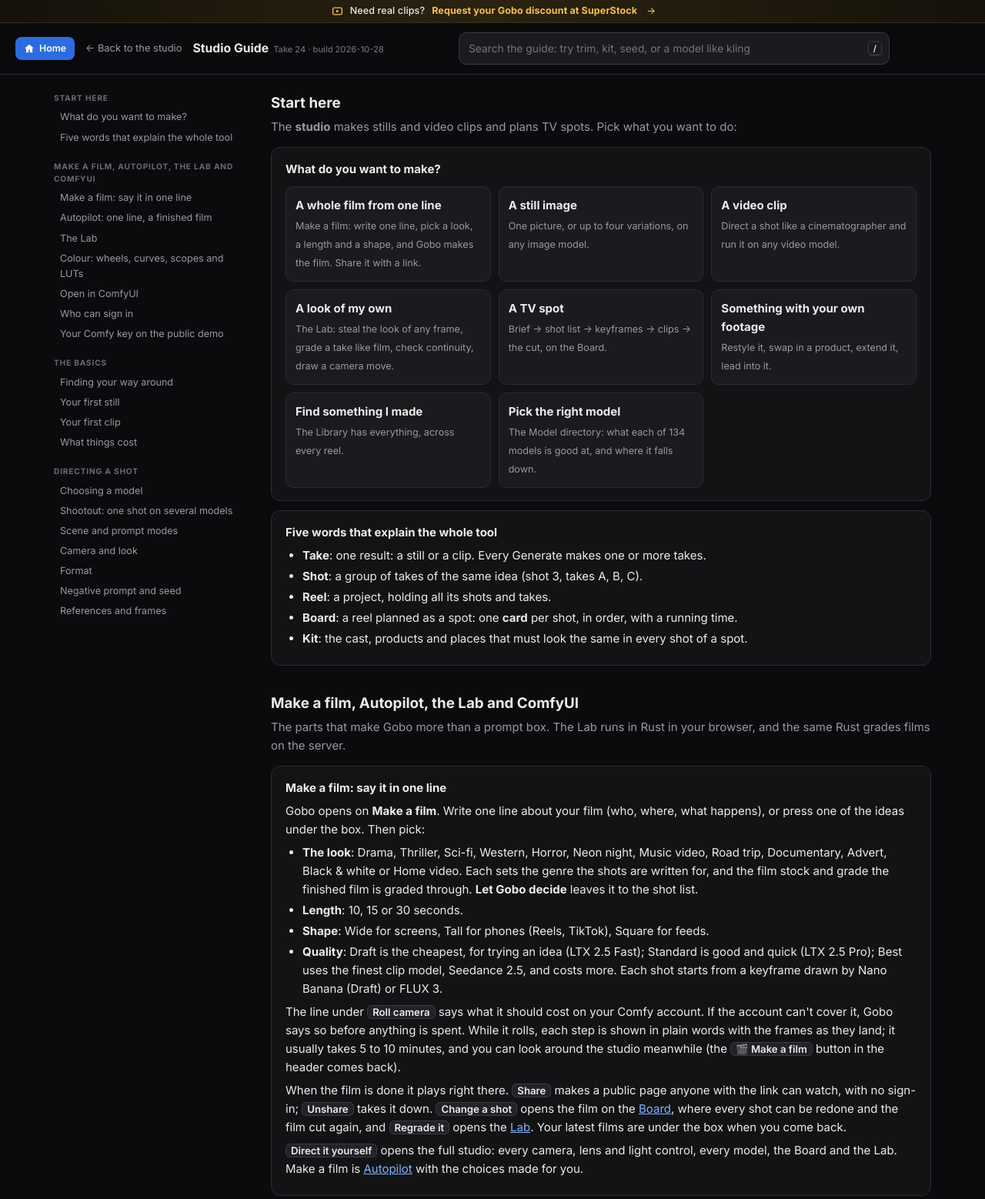
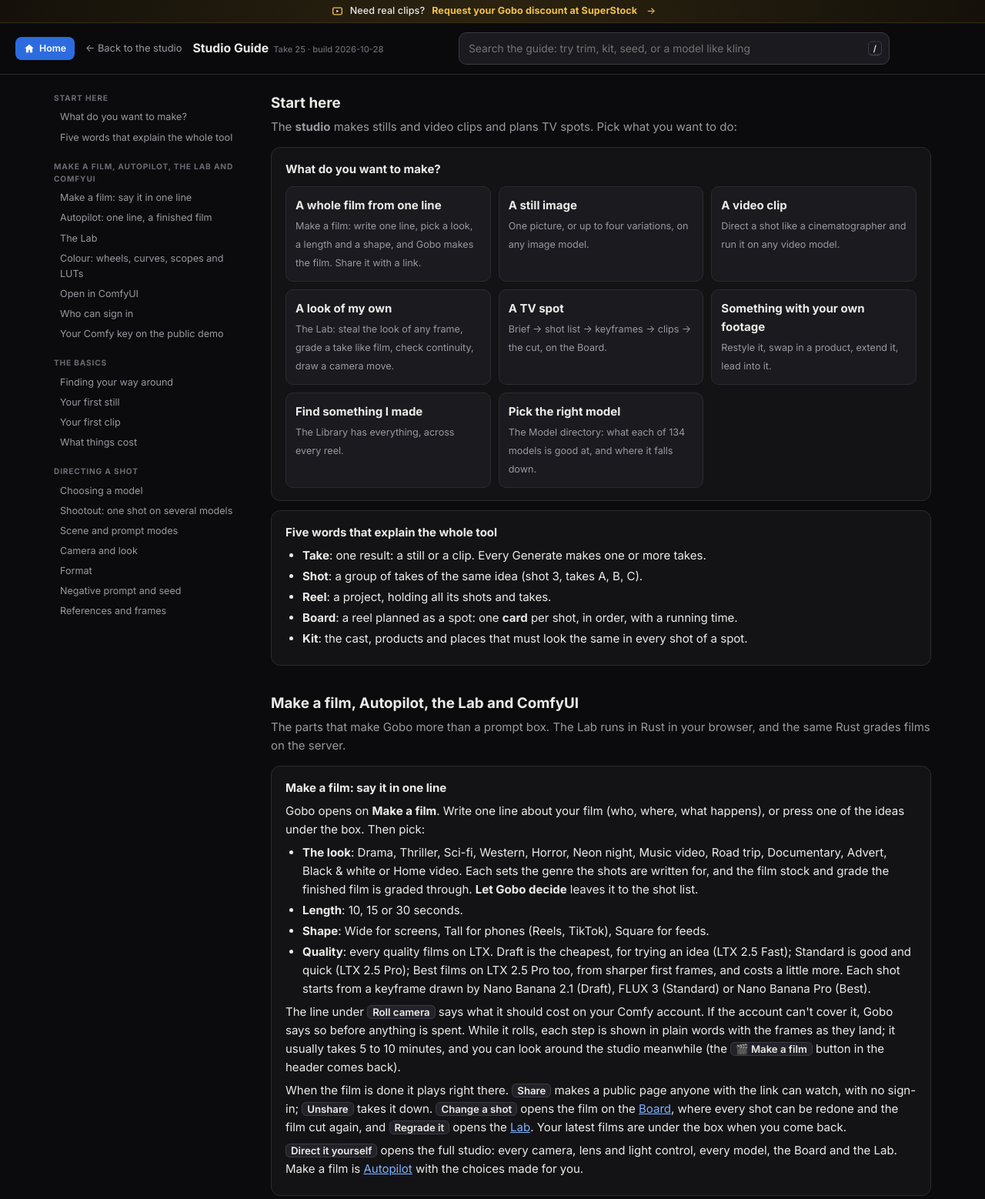
Before and after one commit to RickBL99/gobo, a FastAPI app: page /studio/guide in a window 1280 px wide. Shown: the top 1558 px of the page at 77% size. Run offline with FastAPI, Linux system fonts and the light colour scheme.

Commit message:
Take 25 — Make a film films on LTX at every quality; Seedance 2.5 takes its shape from the frame

```diff
--- a/studio/comfy.py
+++ b/studio/comfy.py
@@ -134,6 +134,7 @@ PRICES = {
     "byteplus/dreamina-seedance-2-0-fast-260128": (0.173, "second"),
     "byteplus/dreamina-seedance-2-5-260628": (0.33, "second"),
     "bfl/flux-3-image": (0.07, "run"), "vertexai/gemini-nano-banana-2.1": (0.06, "run"),
+    "vertexai/gemini-3-pro-image": (0.14, "run"),
 }
 HERO_LABELS = {mid: label for groups in HEROES.values() for _, items in groups for mid, label in items}
 
@@ -689,6 +690,8 @@ def shape(rec: Dict, P: Dict) -> Dict:
     fam = rec.get("family", "flat")
     P = dict(P)
     if fam == "content":
+        if P.get("first_frame") or P.get("last_frame"):
+            P.pop("ratio", None)          # the frame sets the shape; Seedance 2.5 refuses a ratio with one
         items = [{"type": "text", "text": P.pop("prompt", "")}]
         for role, key in (("first_frame", "first_frame"), ("last_frame", "last_frame")):
             if P.get(key):
--- a/studio/release.json
+++ b/studio/release.json
@@ -1,4 +1,4 @@
 {
-  "take": 24,
+  "take": 25,
   "date": "2026-10-28"
 }
--- a/studio/templates/studio_guide.html
+++ b/studio/templates/studio_guide.html
@@ -169,7 +169,7 @@ nav .toggle { display: none; width: 100%; background: none; border: 0; color: va
       <li><b>The look</b>: Drama, Thriller, Sci-fi, Western, Horror, Neon night, Music video, Road trip, Documentary, Advert, Black &amp; white or Home video. Each sets the genre the shots are written for, and the film stock and grade the finished film is graded through. <b>Let Gobo decide</b> leaves it to the shot list.</li>
       <li><b>Length</b>: 10, 15 or 30 seconds.</li>
       <li><b>Shape</b>: Wide for screens, Tall for phones (Reels, TikTok), Square for feeds.</li>
-      <li><b>Quality</b>: Draft is the cheapest, for trying an idea (LTX 2.5 Fast); Standard is good and quick (LTX 2.5 Pro); Best uses the finest clip model, Seedance 2.5, and costs more. Each shot starts from a keyframe drawn by Nano Banana (Draft) or FLUX 3.</li>
+      <li><b>Quality</b>: every quality films on LTX. Draft is the cheapest, for trying an idea (LTX 2.5 Fast); Standard is good and quick (LTX 2.5 Pro); Best films on LTX 2.5 Pro too, from sharper first frames, and costs a little more. Each shot starts from a keyframe drawn by Nano Banana 2.1 (Draft), FLUX 3 (Standard) or Nano Banana Pro (Best).</li>
     </ul>
     <p>The line under <span class="ui">Roll camera</span> says what it should cost on your Comfy account. If the account can't cover it, Gobo says so before anything is spent. While it rolls, each step is shown in plain words with the frames as they land; it usually takes 5 to 10 minutes, and you can look around the studio meanwhile (the <span class="ui">🎬 Make a film</span> button in the header comes back).</p>
     <p>When the film is done it plays right there. <span class="ui">Share</span> makes a public page anyone with the link can watch, with no sign-in; <span class="ui">Unshare</span> takes it down. <span class="ui">Change a shot</span> opens the film on the <a href="#board">Board</a>, where every shot can be redone and the film cut again, and <span class="ui">Regrade it</span> opens the <a href="#lab">Lab</a>. Your latest films are under the box when you come back.</p>
```
Also changed, not shown: studio/static/director.js (+7 -5 lines), tests/browser_studio.py (+3 -0 lines), tests/test_comfy.py (+3 -1 lines), README.md.
